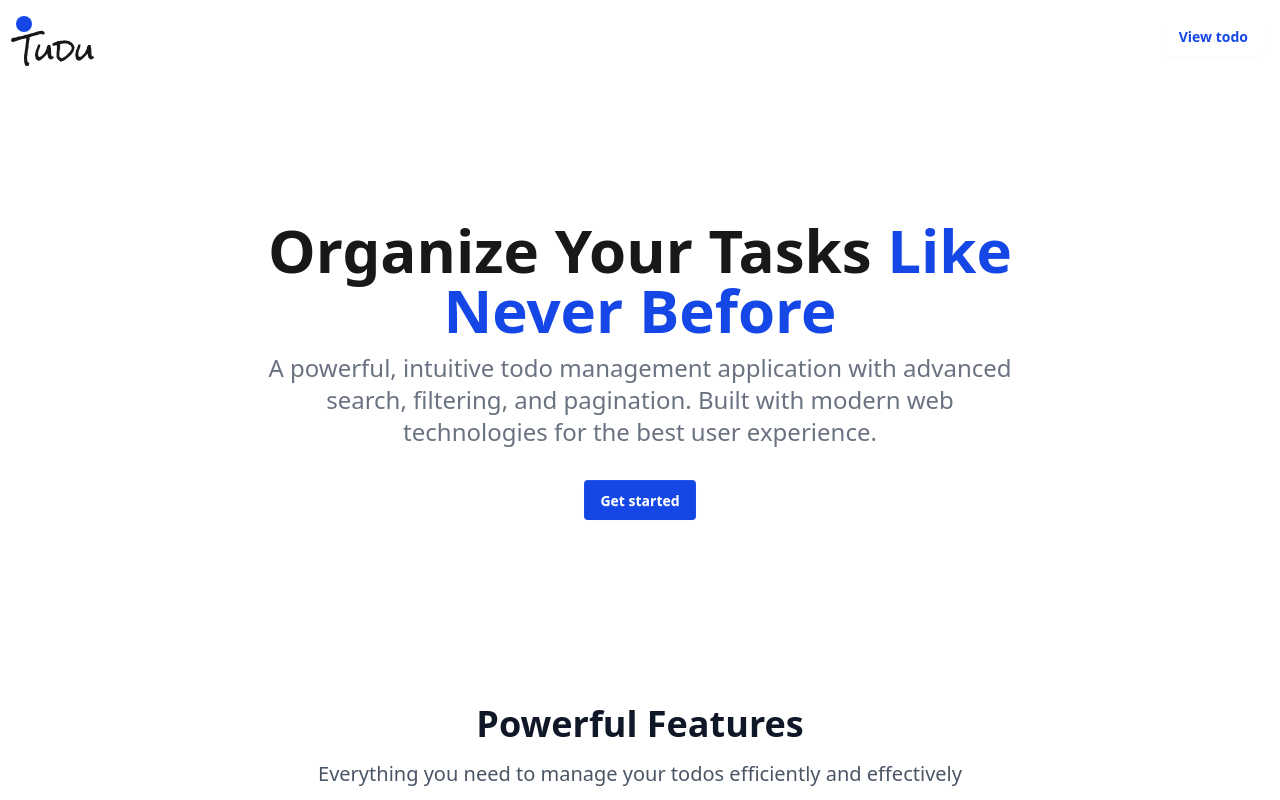
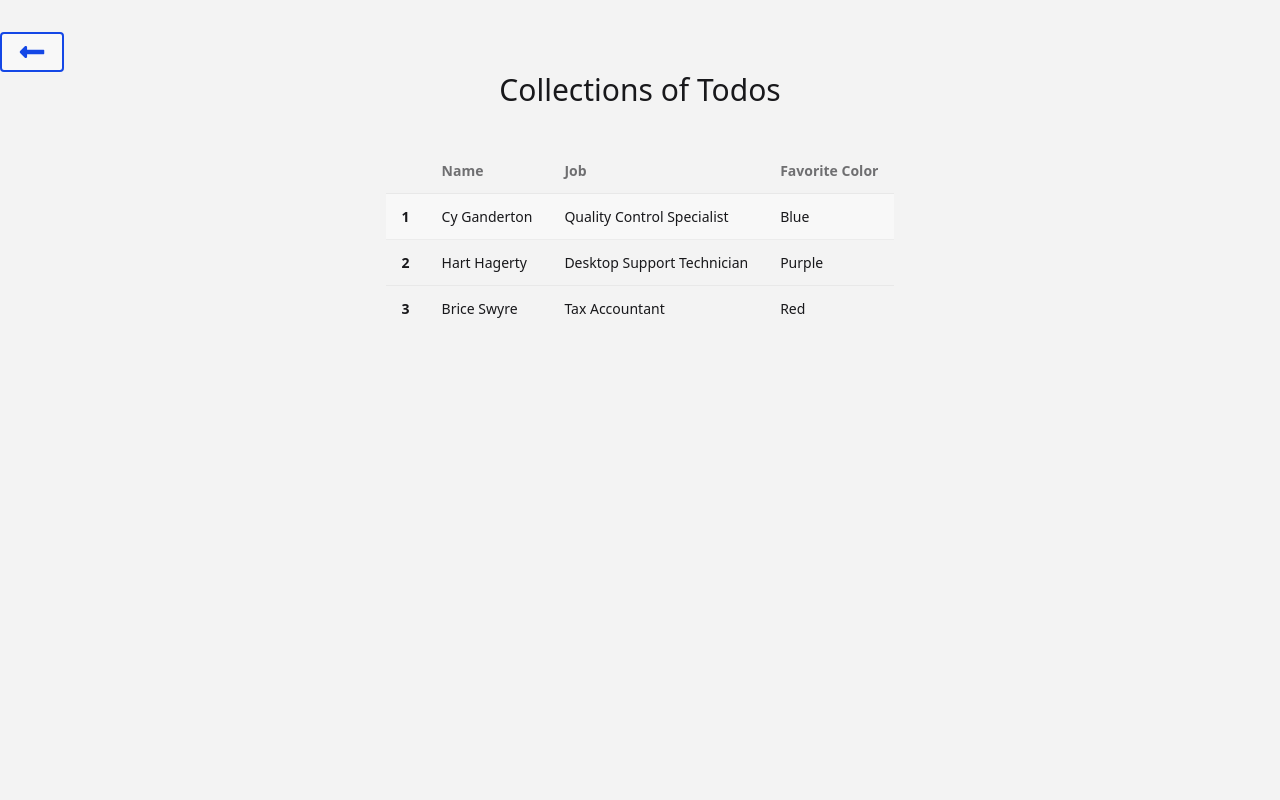
Before and after one commit to motuncoded/Tudu, a React (Vite) app: page /todos in a window 1280 px wide. Shown: the top 800 px of the page. Built offline with nearby package versions, Linux system fonts and the light colour scheme.

Commit message:
set up a collection of todos page

```diff
--- a/src/App.jsx
+++ b/src/App.jsx
@@ -1,11 +1,7 @@
-import Home from "./routes/Home";
+import { RouterProvider } from "@tanstack/react-router";
+import { router } from "./router"; // Make sure you have a router.js file exporting 'router'
 
 function App() {
-  return (
-    <>
-      <Home />
-    </>
-  );
+  return <RouterProvider router={router} />;
 }
-
 export default App;
--- a/src/components/Header.jsx
+++ b/src/components/Header.jsx
@@ -1,11 +1,21 @@
+import { useNavigate } from "@tanstack/react-router";
+
 const Header = () => {
+  const navigate = useNavigate();
+
+  const handleClick = () => {
+    navigate({ to: "/todos" });
+  };
   return (
     <header className="flex justify-between max-w-7xl mx-auto p-4">
       <div>
         <div className="bg-blue-700 p-2 h-3 w-3 text-white rounded-full" />
         <h1 className="text-3xl">Tudu</h1>
       </div>
-      <button className="btn bg-white border-blue-700 border-2 text-blue-700 hover:bg-blue-700 hover:text-white hover:transition-opacity">
+      <button
+        className="btn bg-white border-blue-700 border-2 text-blue-700 hover:bg-blue-700 hover:text-white hover:transition-opacity"
+        onClick={handleClick}
+      >
         View todo
       </button>
     </header>
--- /dev/null
+++ b/src/components/TodoList.jsx
@@ -0,0 +1,49 @@
+const TodoItem = () => {
+  return (
+    <div>
+      <h3></h3>
+    </div>
+  );
+};
+function TodoList() {
+  return (
+    <div className="overflow-x-auto my-10">
+      <table className="table">
+        {/* head */}
+        <thead>
+          <tr>
+            <th></th>
+            <th>Name</th>
+            <th>Job</th>
+            <th>Favorite Color</th>
+          </tr>
+        </thead>
+        <tbody>
+          {/* row 1 */}
+          <tr className="bg-base-200">
+            <th>1</th>
+            <td>Cy Ganderton</td>
+            <td>Quality Control Specialist</td>
+            <td>Blue</td>
+          </tr>
+          {/* row 2 */}
+          <tr>
+            <th>2</th>
+            <td>Hart Hagerty</td>
+            <td>Desktop Support Technician</td>
+            <td>Purple</td>
+          </tr>
+          {/* row 3 */}
+          <tr>
+            <th>3</th>
+            <td>Brice Swyre</td>
+            <td>Tax Accountant</td>
+            <td>Red</td>
+          </tr>
+        </tbody>
+      </table>
+    </div>
+  );
+}
+
+export default TodoList;
--- a/src/index.css
+++ b/src/index.css
@@ -4,10 +4,11 @@
 @plugin "daisyui";
 
 body {
+  background-color: #f3f3f3;
+  min-height: 100vh;
 }
 button {
   outline: none;
-  border: none;
 }
 h1 {
   font-family: "Rock Salt", cursive;
--- /dev/null
+++ b/src/router.js
@@ -0,0 +1,26 @@
+// src/router.js
+import {
+  createRootRoute,
+  createRoute,
+  createRouter,
+} from "@tanstack/react-router";
+import Home from "./routes/Home";
+import Todos from "./routes/Todos";
+
+const rootRoute = createRootRoute();
+
+const indexRoute = createRoute({
+  getParentRoute: () => rootRoute,
+  path: "/",
+  component: Home,
+});
+
+const todosRoute = createRoute({
+  getParentRoute: () => rootRoute,
+  path: "/todos",
+  component: Todos,
+});
+
+const routeTree = rootRoute.addChildren([indexRoute, todosRoute]);
+
+export const router = createRouter({ routeTree });
--- /dev/null
+++ b/src/routes/Todos.jsx
@@ -0,0 +1,30 @@
+import { FaLongArrowAltLeft } from "react-icons/fa";
+import { useNavigate } from "@tanstack/react-router";
+import TodoList from "../components/TodoList";
+
+function Todos() {
+  const navigate = useNavigate();
+
+  const handleBackToHomePage = () => {
+    navigate({
+      to: "/",
+    });
+  };
+  return (
+    <div className="max-w-7xl mx-auto py-8">
+      <button
+        type="button"
+        onClick={handleBackToHomePage}
+        className="btn text-blue-700 border-blue-700 border-2 hover:bg-blue-800 hover:text-white"
+      >
+        <FaLongArrowAltLeft size="28" />
+      </button>
+      <section className="flex items-center justify-center flex-col">
+        <h2 className="text-3xl ">Collections of Todos</h2>
+        <TodoList />
+      </section>
+    </div>
+  );
+}
+
+export default Todos;
```
